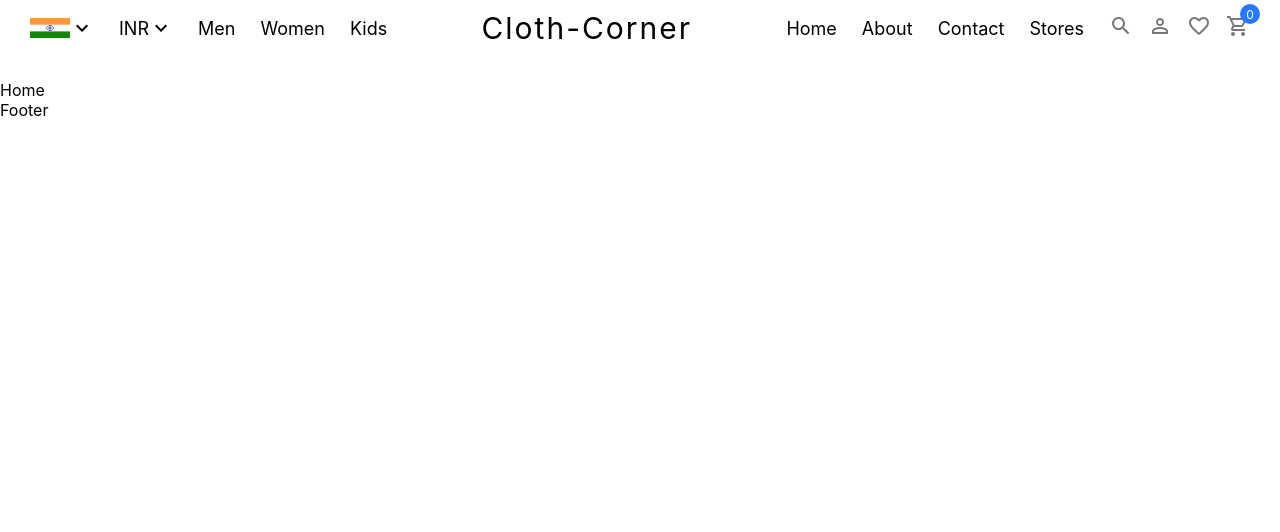
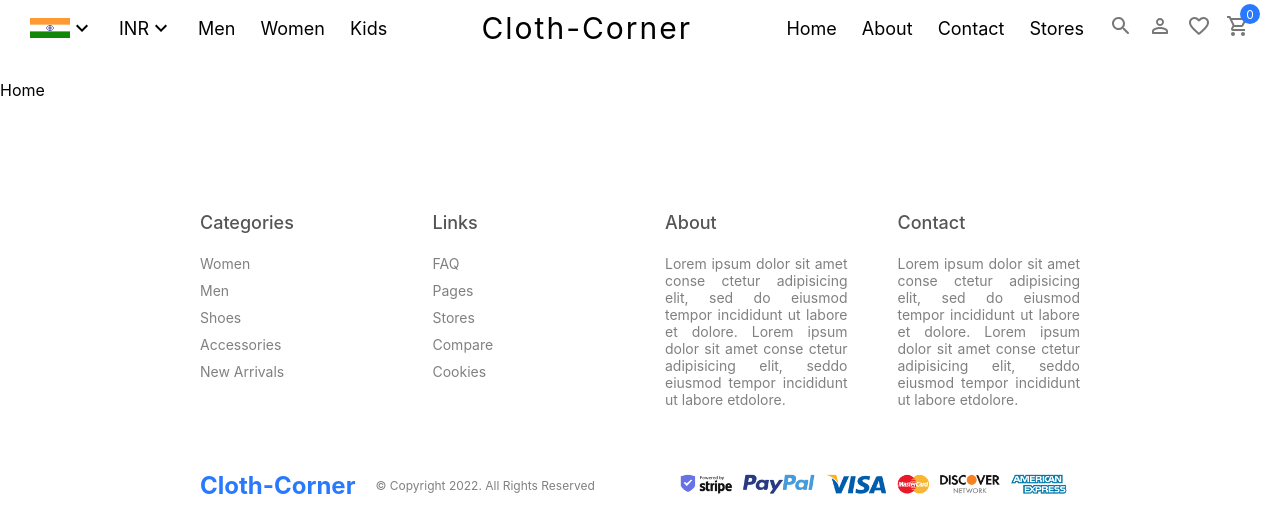
Before and after one commit to Anoop-710/E-commerce-application, a React (Create React App) app: page / in a window 1280 px wide. Shown: the top 532 px of the page. Built offline with nearby package versions, Linux system fonts and the light colour scheme.

Commit message:
footer added

```diff
--- a/src/components/Footer/Footer.jsx
+++ b/src/components/Footer/Footer.jsx
@@ -1,9 +1,61 @@
-import React from 'react'
+import React from "react";
+import "./Footer.scss";
+import payment from '../../Assets/img/payment.png'
 
 const Footer = () => {
   return (
-    <div>Footer</div>
-  )
-}
+    <div className="footer">
+      <div className="top">
+        <div className="item">
+          <h1>Categories</h1>
+          <span>Women</span>
+          <span>Men</span>
+          <span>Shoes</span>
+          <span>Accessories</span>
+          <span>New Arrivals</span>
+        </div>
+        <div className="item">
+          <h1>Links</h1>
+          <span>FAQ</span>
+          <span>Pages</span>
+          <span>Stores</span>
+          <span>Compare</span>
+          <span>Cookies</span>
+        </div>
+        <div className="item">
+          <h1>About</h1>
+          <span>
+            Lorem ipsum dolor sit amet conse ctetur adipisicing elit, sed do
+            eiusmod tempor incididunt ut labore et dolore. Lorem ipsum dolor sit
+            amet conse ctetur adipisicing elit, seddo eiusmod tempor incididunt
+            ut labore etdolore.
+          </span>
+        </div>
+        <div className="item">
+          <h1>Contact</h1>
+          <span>
+            Lorem ipsum dolor sit amet conse ctetur adipisicing elit, sed do
+            eiusmod tempor incididunt ut labore et dolore. Lorem ipsum dolor sit
+            amet conse ctetur adipisicing elit, seddo eiusmod tempor incididunt
+            ut labore etdolore.
+          </span>
+        </div>
+      </div>
 
-export default Footer
+
+      <div className="bottom">
+        <div className="left">
+          <span className="logo">Cloth-Corner</span>
+          <span className="copyright">
+            © Copyright 2022. All Rights Reserved
+          </span>
+        </div>
+        <div className="right">
+          <img src={payment} alt="" />
+        </div>
+      </div>
+    </div>
+  );
+};
+
+export default Footer;
--- /dev/null
+++ b/src/components/Footer/Footer.scss
@@ -0,0 +1,56 @@
+.footer {
+    margin: 100px 200px 20px 200px;
+
+    .top {
+      display: flex;
+      gap: 50px;
+
+      .item {
+        flex: 1;
+        display: flex;
+        flex-direction: column;
+        gap: 10px;
+        text-align: justify;
+        font-size: 14px;
+
+        h1{
+          font-size: 18px;
+          font-weight: 500;
+          color: #555;
+        }
+
+        span{
+          color: gray;
+        }
+      }
+    }
+
+    .bottom {
+      display: flex;
+      align-items: center;
+      justify-content: space-between;
+      margin-top: 50px;
+      .left {
+        display: flex;
+        align-items: center;
+
+        .logo{
+          color: #2879fe;
+          font-weight: bold;
+          font-size: 24px;
+        }
+
+        .copyright{
+          margin-left: 20px;
+          font-size: 12px;
+          color: gray;
+        }
+      }
+      .right {
+
+        img{
+          height: 50px;
+        }
+      }
+    }
+  }
```
